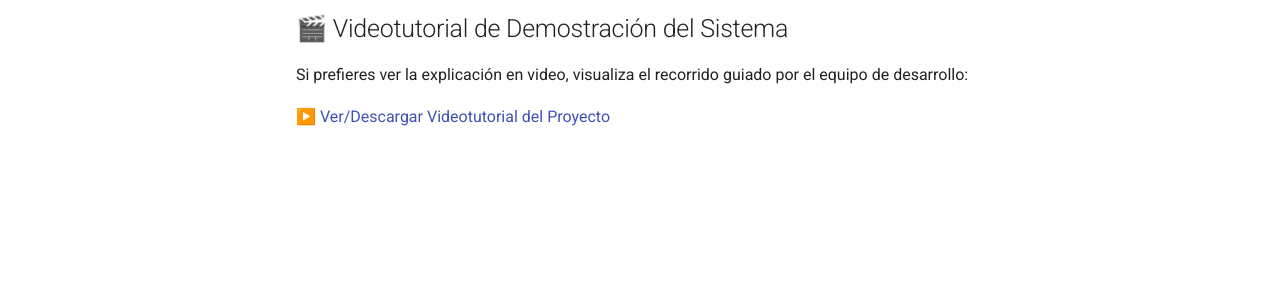
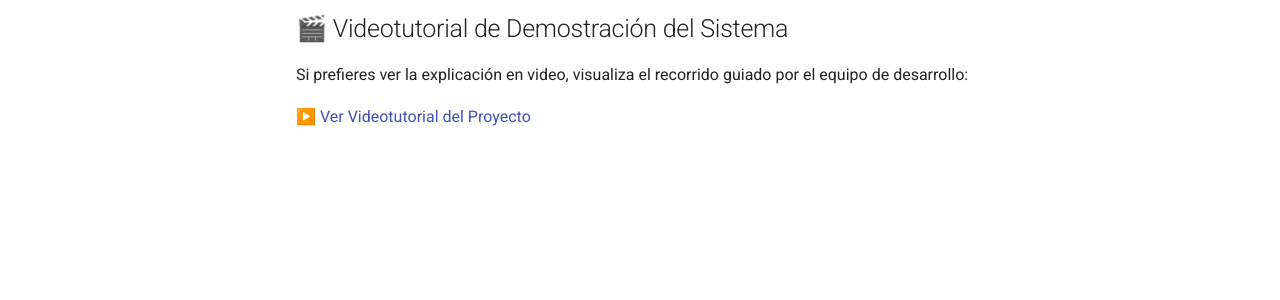
Before and after one commit to AlexanderEspinoza2008/Docu_AppMovil_Modulo35, an MkDocs documentation site: the page built from docs/faq.md, in a window 1280 px wide. Shown: the part 544-844 px from the top of the page. Built offline with MkDocs 1.6.1 and Material for MkDocs 9.7.7, drawn with Linux system fonts in a browser that asks for light colours.

Commit message:
docs: actualiza enlace del videotutorial

```diff
--- a/docs/faq.md
+++ b/docs/faq.md
@@ -14,4 +14,4 @@ Se requiere un dispositivo con conexión a Internet y un navegador web moderno (
 
 Si prefieres ver la explicación en video, visualiza el recorrido guiado por el equipo de desarrollo:
 
-[▶️ Ver/Descargar Videotutorial del Proyecto](https://raw.githubusercontent.com/AlexanderEspinoza2008/Docu_AppMovil_Modulo35/main/docs/videotutorial_proyecto.mp4)
+[▶️ Ver Videotutorial del Proyecto](PEGA_AQUI_TU_ENLACE_DE_GOOGLE_DRIVE)
```
